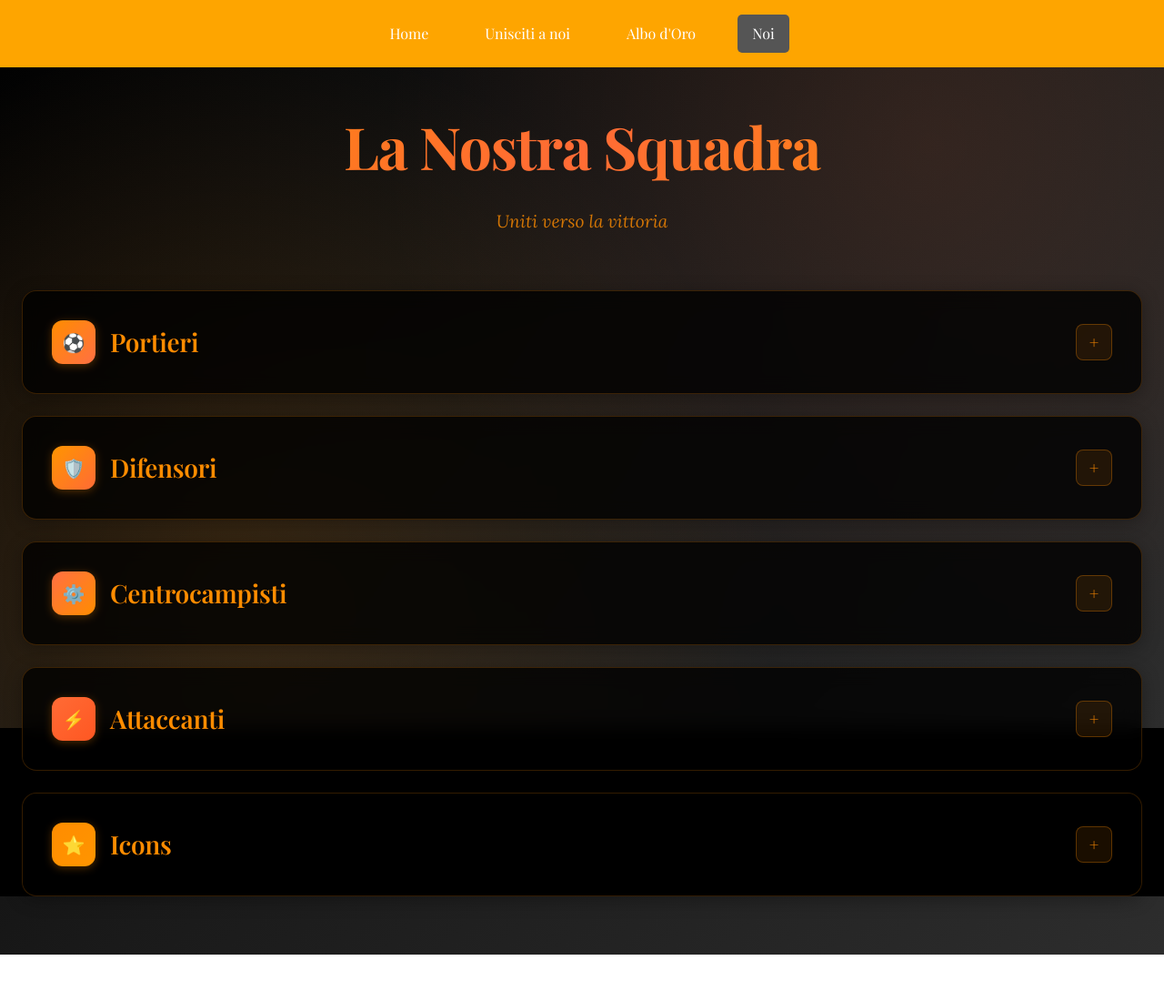
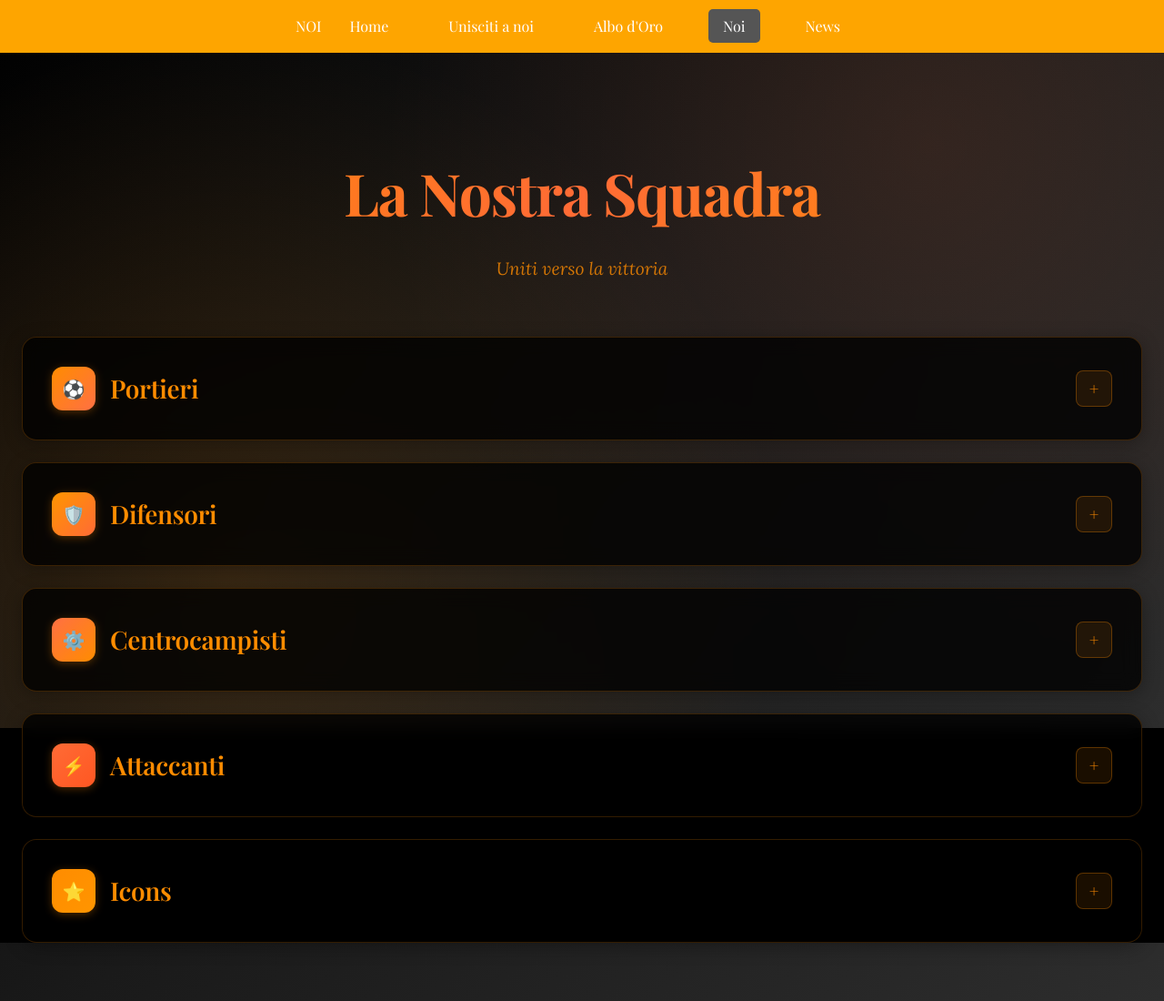
Before and after one commit to prodbypheee/monsha, a plain HTML site: page monsha/noi.html in a window 1280 px wide. Shown: the whole page at 91% size. Before the commit the page ends 1049 px from the top, so only its background shows below. Drawn offline with nearby package versions, Linux system fonts and the light colour scheme.

Commit message:
Update noi.html
NUOVA TAB

```diff
--- a/monsha/noi.html
+++ b/monsha/noi.html
@@ -12,11 +12,35 @@
 </head>
 <body>
   <nav>
-    <a href="index.html">Home</a>
-    <a href="unisciti.html">Unisciti a noi</a>
-    <a href="trofei.html">Albo d'Oro</a>
-    <a href="noi.html" class="active">Noi</a>
-  </nav>
+        <div class="mobile-tab-title">NOI</div>
+        <div class="nav-links">
+            <a href="index.html">Home</a>
+            <a href="unisciti.html">Unisciti a noi</a>
+            <a href="trofei.html">Albo d'Oro</a>
+            <a href="noi.html" class="active">Noi</a>
+            <a href="news.html">News</a>
+        </div>
+    </nav>
+
+    <!-- HAMBURGER MENU (mobile) -->
+    <button class="hamburger-menu" onclick="toggleMobileMenu()">
+        <div class="hamburger-icon">
+            <div class="hamburger-line"></div>
+            <div class="hamburger-line"></div>
+            <div class="hamburger-line"></div>
+        </div>
+    </button>
+
+    <!-- DROPDOWN MOBILE -->
+    <div class="mobile-dropdown" id="mobileDropdown">
+        <div class="mobile-nav-links">
+            <a href="index.html">Home</a>
+            <a href="unisciti.html">Unisciti a noi</a>
+            <a href="trofei.html">Albo d'Oro</a>
+            <a href="news.html">News</a>
+            <a href="noi.html">Noi</a>
+        </div>
+    </div>
 
   <div id="noi" class="tab-content active">
     <div class="container">
```
